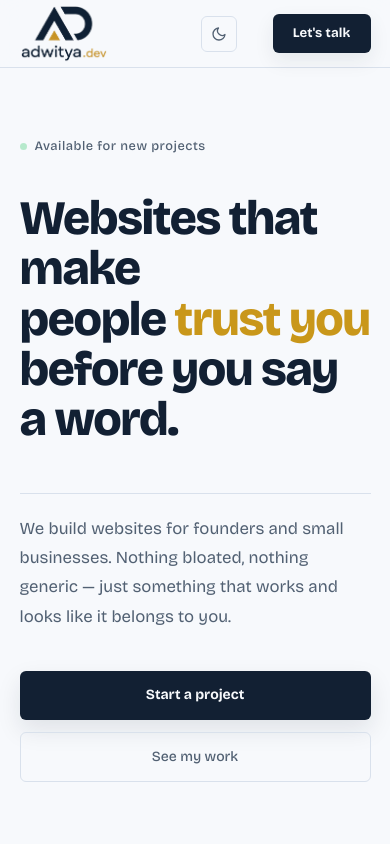
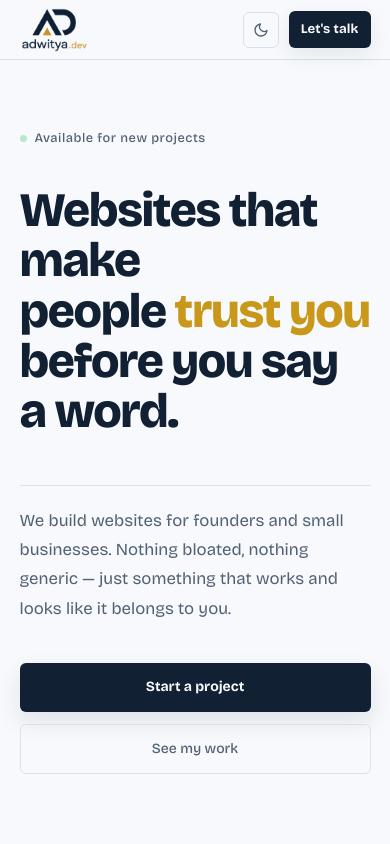
Before and after one commit to adwityac/businesssite, a plain HTML site: page index.html in a window 390 px wide. Shown: the top 844 px of the page. Drawn offline with nearby package versions, Linux system fonts and the light colour scheme.

Commit message:
made the logo mobile responsive

```diff
--- a/index.html
+++ b/index.html
@@ -163,9 +163,10 @@ nav {
 .logo {
   display: inline-flex;
   align-items: center;
-  width: 98px;
-  height: 64px;
+  width: clamp(78px, 12vw, 98px);
+  height: clamp(50px, 8vw, 64px);
   text-decoration: none;
+  flex-shrink: 0;
 }
 
 .logo img {
@@ -834,7 +835,7 @@ footer {
 @media (max-width: 768px) {
   .nav-links { display: none; }
   nav { padding: 0 5%; }
-  .logo { width: 88px; height: 58px; }
+  .logo { width: clamp(72px, 22vw, 88px); height: clamp(46px, 14vw, 58px); }
   .hero { padding: 64px 5% 60px; }
   .work, .pricing { padding: 60px 5%; max-width: 100%; }
   .process { padding: 60px 5%; }
@@ -860,6 +861,10 @@ footer {
 }
 
 @media (max-width: 480px) {
+  nav { height: 60px; }
+  .logo { width: 70px; height: 44px; }
+  .nav-right { gap: 10px; }
+  .nav-cta { padding: 8px 12px; }
   .process-grid { grid-template-columns: 1fr; }
   .hero-actions { flex-direction: column; align-items: center; width: 100%; }
   .btn-dark, .btn-ghost { width: 100%; text-align: center; }
```
